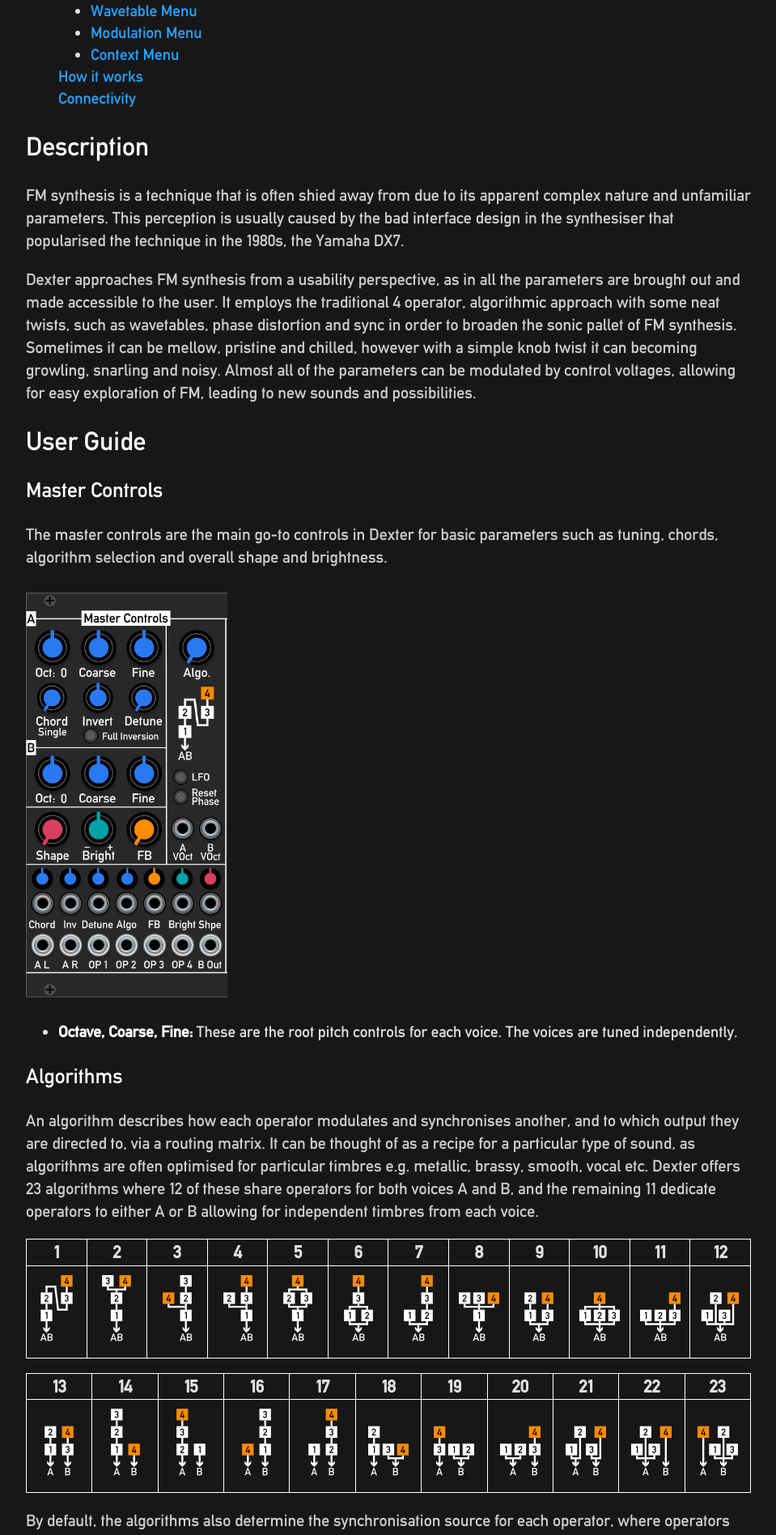
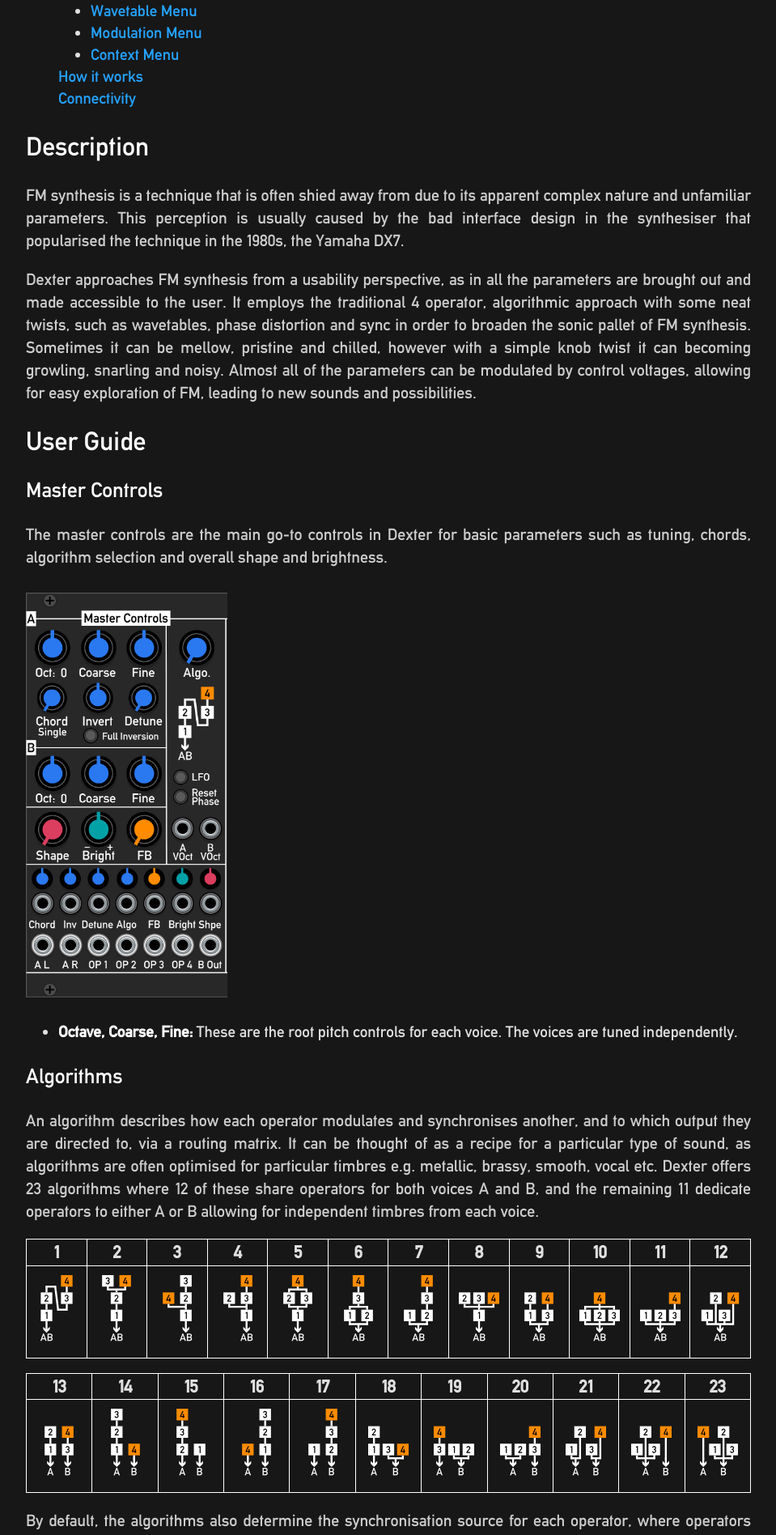
Before and after one commit to ValleyAudio/ValleyAudio.github.io, a Jekyll site: the page built from rack/dexter/dexter.html, in a window 1280 px wide. Shown: the part 862-2758 px from the top of the page at 81% size, without its empty margins (160-1119 px from the left). Built offline with Jekyll 4.4.1, drawn with Linux system fonts in a browser that asks for light colours.

Commit message:
Changed text justification

```diff
--- a/css/main.css
+++ b/css/main.css
@@ -68,6 +68,7 @@
     font-family:'alteDin', 'Helvetica', 'Arial', 'Sans-Serif';
     line-height: 1.4em;
     color: #CDCDCD;
+    text-align: justify;
 }
 
 b {
@@ -103,6 +104,7 @@
     font-size: 1.2em;
     color: #DFDFDF;
     line-height:1.4em;
+    text-align: justify;
 }
 
 ul li ul li{
@@ -112,6 +114,7 @@
     font-size: 1em;
     color: #DFDFDF;
     line-height:1.4em;
+    text-align: justify;
 }
 
 table, th, tr {
@@ -130,6 +133,7 @@
     color: #CDCDCD;
     border: 1px solid white;
     border-collapse: collapse;
+    text-align: justify;
 }
 
 .accordion {
```
